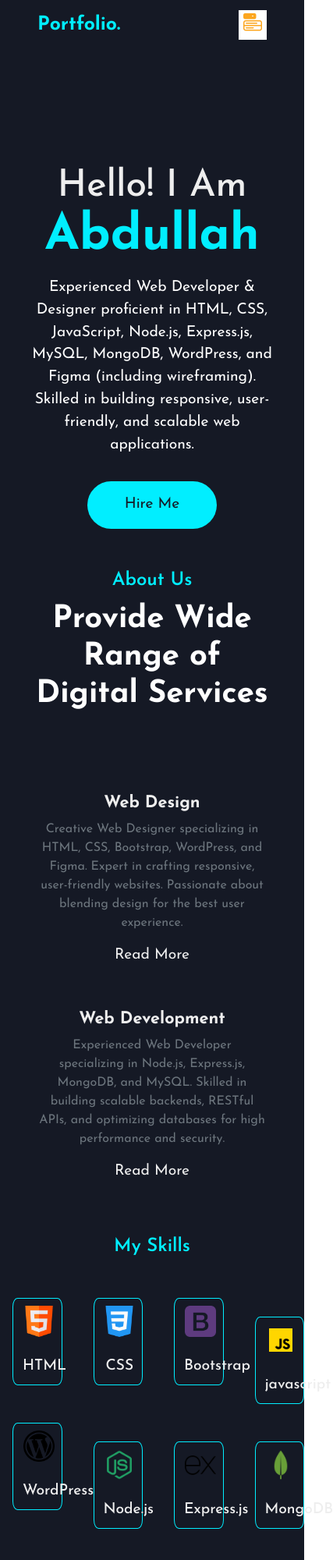
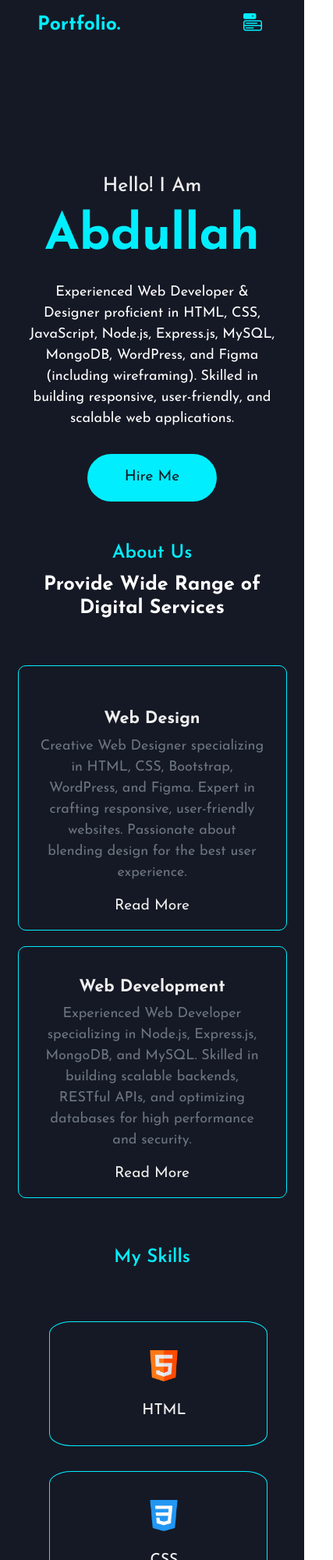
Before and after one commit to Abu0305/Personal-Portfolio, a plain HTML site: page index.html in a window 390 px wide. Shown: the top 2000 px of the page at 78% size, 427 px wide, since content can reach past the window. Drawn offline with nearby package versions, Linux system fonts and the light colour scheme.

Commit message:
Mobile responsive

```diff
--- a/css/style.css
+++ b/css/style.css
@@ -6,9 +6,9 @@ body{
 /* styling menu icon */
 .nav-menu{
     border: none;
-    background-color: #fff;
+    background-color: #151925;
     font-size: 1.5rem;
-    color: #fca61f;
+    color: #01eeff;
 }
 /* styling navbar links  */
 .navbar-nav a{
@@ -411,10 +411,47 @@ footer .link-group a:hover{
 #btn-back-to-top {
     position: fixed;
     bottom: 40px;
+    border: 1px solid #01eeff;
     right: 40px;
     display: none;
     font-size: 1.4rem;
-    background-color: #fca61f;
-    color: #fff;
+    background-color: #151925;
+    color: #01eeff;
     animation: pulse 3s infinite;
 }
+#btn-back-to-top:hover{
+    background-color: #01eeff;
+    color: #151925;
+    filter: drop-shadow(0 0 10px #01eeff);
+}
+
+.about-us{
+  border: 1px solid #01eeff;
+  border-radius: 10px;
+}
+
+
+/* gpt code */
+
+/* media query */
+
+@media (max-width: 956px) {
+    .about-us{
+        margin: 10px 0 !important;
+    }
+    .skils{
+        margin: 1rem !important;
+        width: 20rem;
+    }
+    .project-card{
+        margin: 1rem !important;
+        width: 20rem;
+    }
+    h2,h3{
+        font-size: 25px !important;
+    }
+    p{
+        font-size: 18px !important;
+        font-weight: 400 !important;
+    }
+}
--- a/index.html
+++ b/index.html
@@ -115,7 +115,7 @@
         </h3>
       </div>
       <div class="row justify-content-evenly mt-5">
-        <div class="col-10 col-md-4" data-aos="fade-up">
+        <div class="col-10 col-md-4 about-us" data-aos="fade-up">
           <div class="service-card">
             <div class="img">
               <img
@@ -135,7 +135,7 @@
             </div>
           </div>
         </div>
-        <div class="col-md-4 col-10" data-aos="fade-up">
+        <div class="col-md-4 col-10 about-us" data-aos="fade-up">
           <div class="service-card">
             <div class="img">
               <img
@@ -166,51 +166,51 @@
         <small class="row justify-content-evenly mb-5">My Skills</small>
         <div class="col-12 col-md-10 skill-with-progress" data-aos="slide-right">
           <div class="row justify-content-evenly">
-            <div class="col-3 col-md-3">
+            <div class="col-12 col-md-3 skils">
               <div class="progress-card ms-3 ms-md-0">
                 <img alt="html-icon" src="./img/html.png" width="40px" height="40px"><br><br>
                 <span class="text" style="margin-top: 10px !important;">HTML</span>
               </div>
             </div>
-            <div class="col-3 col-md-3">
+            <div class="col-12 col-md-3 skils">
               <div class="progress-card ms-3 ms-md-0">
                 <img alt="html-icon" src="./img/css-3.png" width="40px" height="40px"><br><br>
                 <span class="text">CSS</span>
               </div>
             </div>
-            <div class="col-3 col-md-3">
+            <div class="col-12 col-md-3 skils">
               <div class="progress-card ms-3 ms-md-0">
                 <img alt="html-icon" src="./img/bootstrap (1).png" width="40px" height="40px"><br><br>
                 <span class="text">Bootstrap</span>
               </div>
             </div>
-            <div class="col-3 col-md-3 mt-4 mt-md-0">
+            <div class="col-12 col-md-3 mt-4 mt-md-0 skils">
               <div class="progress-card ms-3 ms-md-0">
                 <img alt="html-icon" src="./img/icons8-javascript-48.png" width="40px" height="40px"><br><br>
                 <span class="text">javascript</span>
               </div>
             </div>
           </div>
-          <div class="row justify-content-evenly mt-4">
-            <div class="col-3 col-md-3">
-              <div class="progress-card ms-3 ms-md-0">
+          <div class="row justify-content-evenly mt-4 ">
+            <div class="col-12 col-md-3 skils">
+              <div class="progress-card ms-3 ms-md-0 ml-0">
                 <img alt="html-icon" src="./img/wordpress-logo.png" width="40px" height="40px"><br><br>
                 <span class="text">WordPress</span>
               </div>
             </div>
-            <div class="col-3 col-md-3 mt-4 mt-md-0">
+            <div class="col-12 col-md-3 mt-4 mt-md-0 skils">
               <div class="progress-card ms-3  ms-md-0">
                 <img alt="html-icon" src="./img/icons8-nodejs-48.png" width="40px" height="40px"><br><br>
                 <span class="text">Node.js</span>
               </div>
             </div>
-            <div class="col-3 col-md-3 mt-4 mt-md-0">
+            <div class="col-12 col-md-3 mt-4 mt-md-0 skils">
               <div class="progress-card ms-3  ms-md-0">
                 <img alt="html-icon" src="./img/icons8-express-js-50.png" width="40px" height="40px"><br><br>
                 <span class="text">Express.js</span>
               </div>
             </div>
-            <div class="col-3 col-md-3 mt-4 mt-md-0">
+            <div class="col-12 col-md-3 mt-4 mt-md-0 skils">
               <div class="progress-card ms-3  ms-md-0">
                 <img alt="html-icon" src="./img/icons8-mongo-db-48.png" width="40px" height="40px"><br><br>
                 <span class="text">MongoDB</span>
@@ -230,14 +230,14 @@
         <div class="row justify-content-evenly heading">
           <div class="col-12 col-md-10 skill-with-progress" data-aos="slide-right">
             <div class="row justify-content-evenly">
-              <div class="col-4 col-md-4">
+              <div class="col-12 col-md-4 project-card">
                 <div class="progress-card ms-3 ms-md-0">
                   <img alt="html-icon" src="./img/login.png" width="40px" height="40px"><br><br>
                   <span class="text" style="margin-top: 10px !important;">Login Authentication Using MERN Stack
                   </span>
                 </div>
               </div>
-              <div class="col-4 col-md-4">
+              <div class="col-12 col-md-4 project-card">
                 <div class="progress-card ms-3 ms-md-0">
                   <img alt="html-icon" src="./img/delete.png" width="40px" height="40px"><br><br>
                   <span class="text">CRUD Operation Using MERN Stack</span>
```
